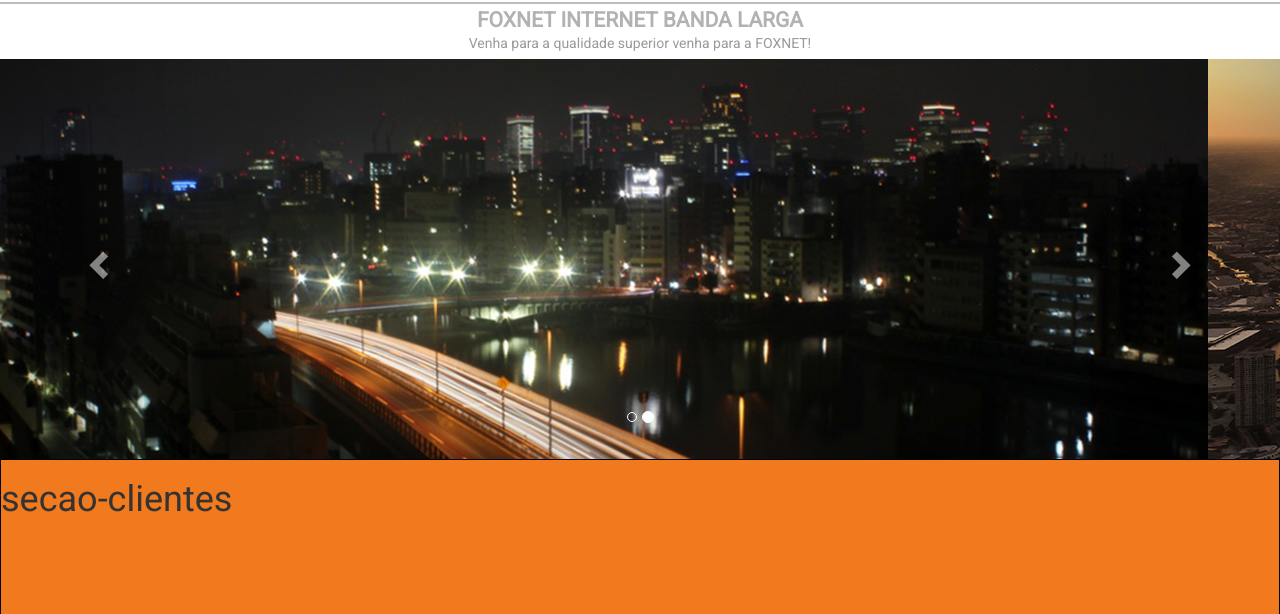
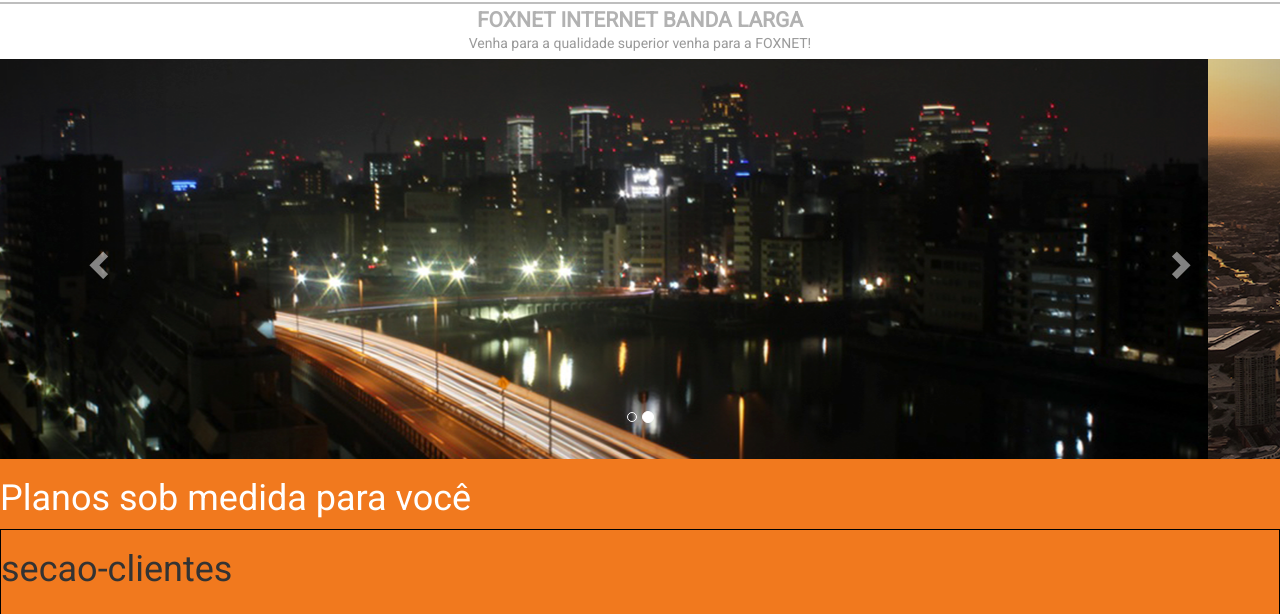
Before and after one commit to zenojr/FOXNET, a plain HTML site: page index.html in a window 1280 px wide. Shown: the part 186-800 px from the top of the page. Drawn offline with nearby package versions, Linux system fonts and the light colour scheme.

Commit message:
Return to project!!!
Section Planos

```diff
--- a/CSS/principal.css
+++ b/CSS/principal.css
@@ -276,3 +276,9 @@ header {
 	width: 100%;
 	height: 100px;
 }
+
+.secao-planos{}
+
+.secao-planos h1{
+	color: #ffffff;
+}
--- a/index.html
+++ b/index.html
@@ -14,7 +14,6 @@
 
 </head>
 <body>
-
 
 	<header>
 		<div class="topo limit">
@@ -83,8 +82,9 @@
 		    <span class="sr-only">Next</span>
 		  </a>
 		</div>
-
-
+		</section>
+		<section class="secao-planos">
+			<h1>Planos sob medida para você</h1>
 
 
 		</section>
```
